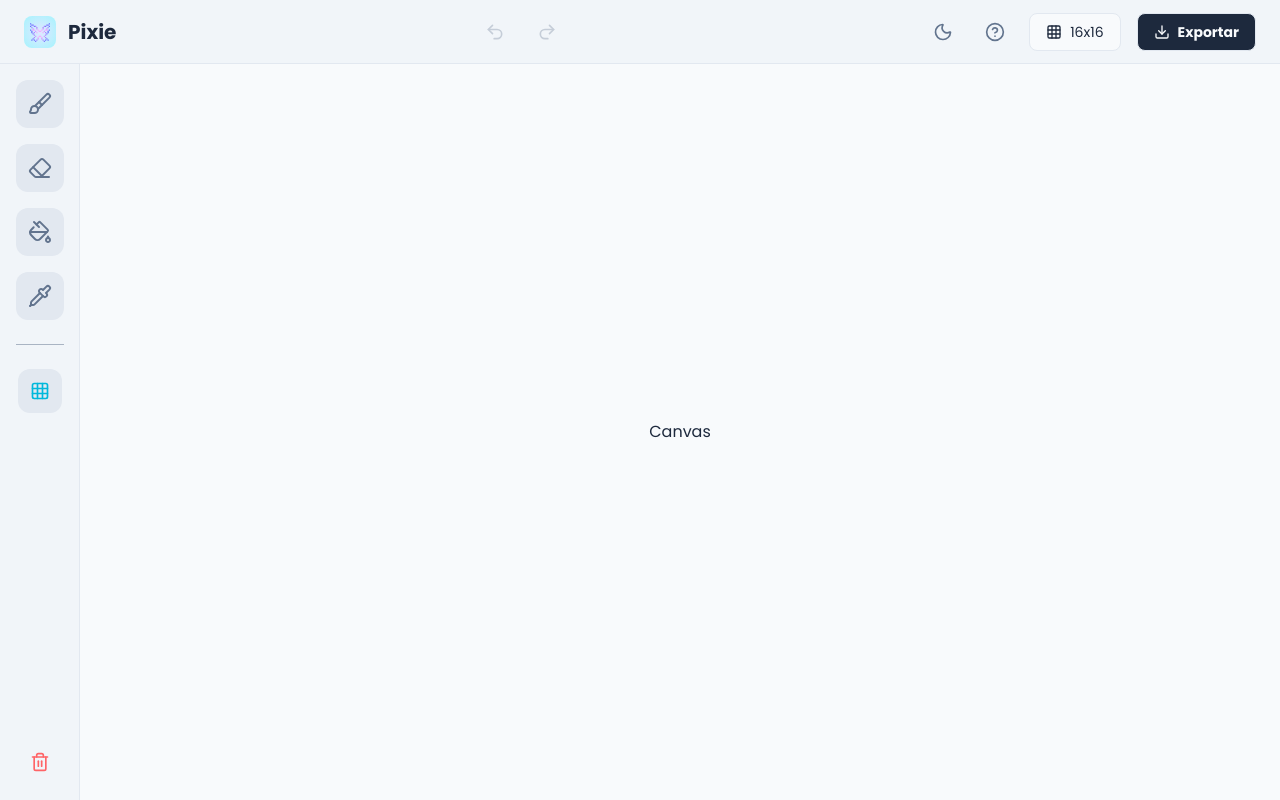
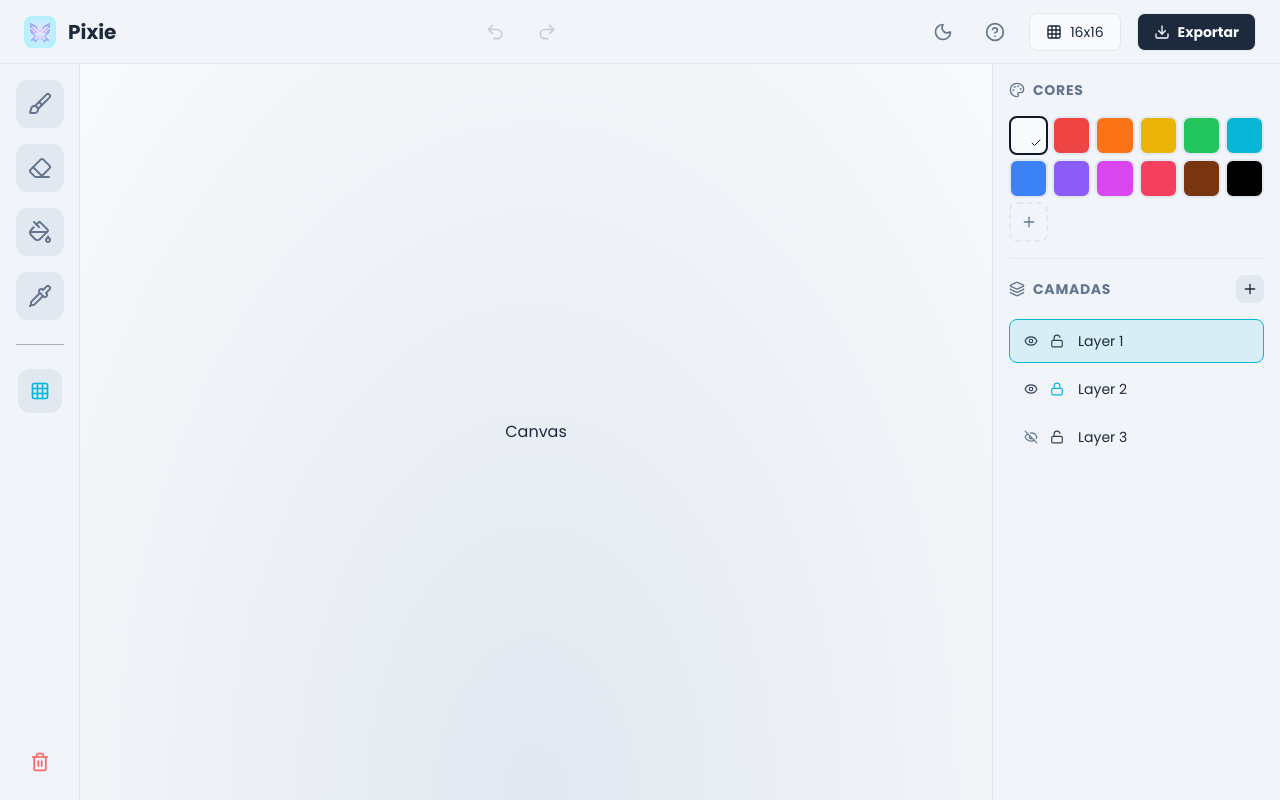
Before and after one commit to Guxtaviko/pixie, a React (Vite) app: page / in a window 1280 px wide. Built offline with nearby package versions, Linux system fonts and the light colour scheme.

Commit message:
feat: add sidebar

```diff
--- a/src/App.tsx
+++ b/src/App.tsx
@@ -1,17 +1,16 @@
 import { Canvas } from './components/canvas'
 import { Header } from './components/header'
+import { Sidebar } from './components/sidebar'
 import { ToolBar } from './components/tool-bar'
 
 export const App = () => {
 	return (
-		<div className='min-h-dvh bg-slate-50 dark:bg-slate-950 text-slate-800 dark:text-slate-200  overflow-hidden selection:bg-cyan-500/50 selection:text-white antialiased duration-300'>
+		<div className='min-h-dvh bg-radial bg-slate-50 dark:bg-slate-950 text-slate-800 dark:text-slate-200  overflow-hidden selection:bg-cyan-500/50 selection:text-white antialiased duration-300'>
 			<Header />
 			<main className='flex h-[calc(100vh-4rem)] relative'>
 				<ToolBar />
-
 				<Canvas />
-
-				{/* Right Sidebar - Colors and Layers */}
+				<Sidebar />
 			</main>
 		</div>
 	)
--- a/src/components/canvas.tsx
+++ b/src/components/canvas.tsx
@@ -1,7 +1,7 @@
 export const Canvas = () => {
 	return (
-		<section className='flex-1 relative overflow-hidden flex items-center justify-center p-8 cursor-crosshair touch-none'>
+		<div className='flex-1 relative overflow-hidden flex items-center justify-center p-8 cursor-crosshair touch-none bg-radial-[at_50%_100%] from-slate-200 to-slate-50 dark:from-slate-800 dark:to-slate-950 '>
 			Canvas
-		</section>
+		</div>
 	)
 }
--- /dev/null
+++ b/src/components/sidebar.tsx
@@ -0,0 +1,127 @@
+import {
+	Check as CheckIcon,
+	Copy as CloneIcon,
+	Palette as ColorIcon,
+	Trash2 as DeleteIcon,
+	EyeOff as HiddenIcon,
+	Layers as LayersIcon,
+	Lock as LockIcon,
+	Plus as PlusIcon,
+	LockOpen as UnlockIcon,
+	Eye as VisibleIcon,
+} from 'lucide-react'
+import { useState } from 'react'
+import { colorBrightness } from '../utils/color-brightness'
+import { Button } from './ui/button'
+
+const DEFAULT_PALETTE = [
+	'#f8fafc',
+	'#ef4444',
+	'#f97316',
+	'#eab308',
+	'#22c55e',
+	'#06b6d4',
+	'#3b82f6',
+	'#8b5cf6',
+	'#d946ef',
+	'#f43f5e',
+	'#78350f',
+	'#000000',
+]
+
+const mockLayers = [
+	{ id: 1, name: 'Layer 1', locked: false, visible: true },
+	{ id: 2, name: 'Layer 2', locked: true, visible: true },
+	{ id: 3, name: 'Layer 3', locked: false, visible: false },
+]
+
+export const Sidebar = () => {
+	const [color, setColor] = useState<string>(DEFAULT_PALETTE[0])
+	const [layer, setLayer] = useState<number>(mockLayers[0].id)
+
+	return (
+		<aside className='w-72 section border-l flex flex-col p-4 gap-4'>
+			<h2 className='text-sm font-bold text-slate-500 uppercase tracking-wider flex items-center gap-2'>
+				<ColorIcon size={16} />
+				<span>Cores</span>
+			</h2>
+			<div className='grid grid-cols-6 gap-1'>
+				{DEFAULT_PALETTE.map((hex) => {
+					const brightness = colorBrightness(hex)
+					return (
+						<Button
+							key={hex}
+							onClick={() => setColor(hex)}
+							className={`w-full aspect-square rounded-lg relative transition-transform hover:scale-105 z-10 border-2 ${color === hex ? (brightness === 'dark' ? 'border-slate-100' : 'border-slate-900') : 'border-slate-200 dark:border-slate-800'}`}
+							style={{ backgroundColor: hex }}
+						>
+							{color === hex && (
+								<span
+									className={`absolute bottom-1 right-1 ${
+										brightness === 'dark' ? 'text-slate-100' : 'text-slate-900'
+									}`}
+								>
+									<CheckIcon size={12} />
+								</span>
+							)}
+						</Button>
+					)
+				})}
+				<Button
+					className='w-full aspect-square rounded-lg flex items-center justify-center z-10 border-2 border-dashed border-slate-200 dark:border-slate-800 transition-transform hover:scale-105 text-slate-500 hover:text-slate-950 dark:hover:text-slate-50 hover:border-slate-500'
+					style={{ backgroundColor: 'transparent' }}
+				>
+					<PlusIcon size={16} />
+				</Button>
+			</div>
+			<div className='border-t border-slate-200 dark:border-slate-800'>
+				<div className='flex items-center justify-between my-4'>
+					<h2 className='text-sm font-bold text-slate-500 uppercase tracking-wider flex items-center gap-2'>
+						<LayersIcon size={16} />
+						<span>Camadas</span>
+					</h2>
+					<Button className='p-1.5 bg-slate-200 dark:bg-slate-800 hover:bg-cyan-500/25 hover:text-cyan-400 rounded-lg transition-colors'>
+						<PlusIcon size={16} />
+					</Button>
+				</div>
+				<div className='flex flex-col gap-1'>
+					{mockLayers.map((l) => (
+						<Button
+							key={l.id}
+							onClick={() => setLayer(l.id)}
+							className={`flex items-center p-2 rounded-lg border transition-all group ${
+								layer === l.id
+									? 'border-cyan-500 bg-cyan-500/10'
+									: 'border-transparent hover:bg-slate-200 dark:hover:bg-slate-800'
+							}`}
+						>
+							<Button className='p-1.5 hover:bg-slate-500/25 text-slate-700 dark:text-slate-300 rounded transition-colors'>
+								{l.visible ? (
+									<VisibleIcon size={14} />
+								) : (
+									<HiddenIcon size={14} className='text-slate-500' />
+								)}
+							</Button>
+							<Button className='p-1.5 hover:bg-slate-500/25 text-slate-700 dark:text-slate-300 rounded transition-colors'>
+								{l.locked ? (
+									<LockIcon size={14} className='text-cyan-500' />
+								) : (
+									<UnlockIcon size={14} />
+								)}
+							</Button>
+							<span className='flex-1 ml-2 text-left text-sm'>{l.name}</span>
+							<Button className='p-1.5 text-slate-500 hover:text-slate-800 dark:hover:text-slate-200 opacity-0 group-hover:opacity-100 rounded transition-colors'>
+								<CloneIcon size={14} />
+							</Button>
+							{mockLayers.length > 1 && (
+								<Button className='p-1.5 text-slate-500 hover:text-red-400 opacity-0 group-hover:opacity-100 rounded transition-colors'>
+									<DeleteIcon size={14} />
+								</Button>
+							)}
+						</Button>
+					))}
+				</div>
+			</div>
+		</aside>
+	)
+}
--- /dev/null
+++ b/src/utils/color-brightness.ts
@@ -0,0 +1,12 @@
+export const colorBrightness = (hexColor: string): 'light' | 'dark' => {
+	const hex = hexColor.replace('#', '')
+
+	const r = parseInt(hex.substring(0, 2), 16)
+	const g = parseInt(hex.substring(2, 4), 16)
+	const b = parseInt(hex.substring(4, 6), 16)
+
+	const brightness = (r * 299 + g * 587 + b * 114) / 1000
+
+	// Return 'light' or 'dark' based on brightness threshold
+	return brightness > 155 ? 'light' : 'dark'
+}
```
